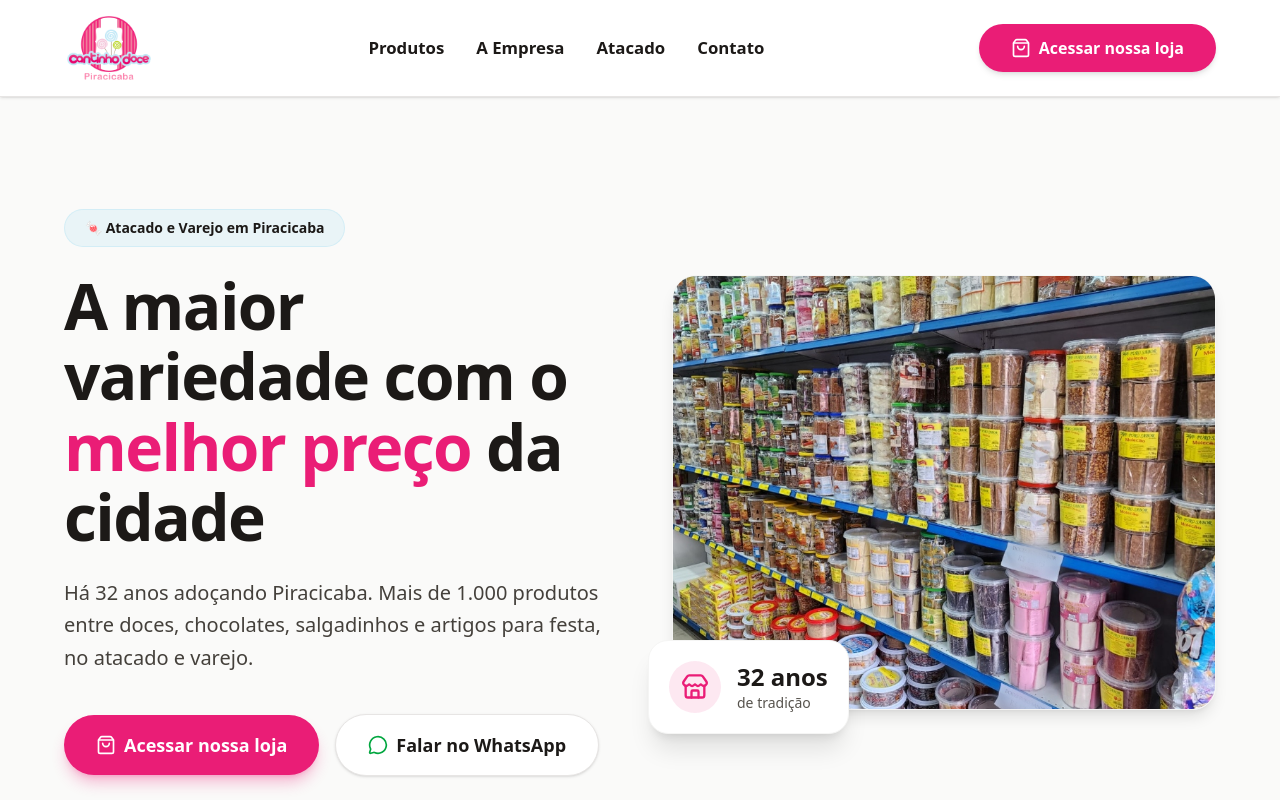
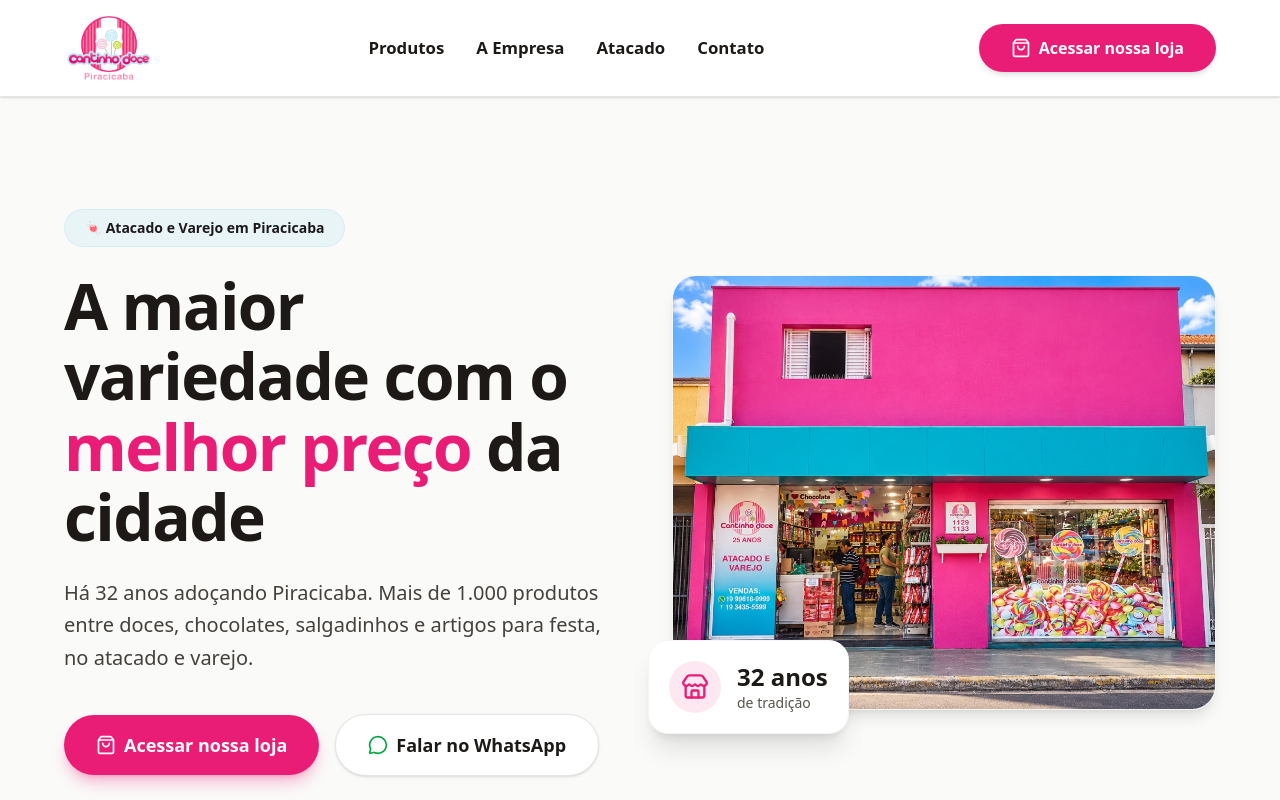
Before and after one commit to zenyxcore/cantinho-doce-site, a Next.js app: page / in a window 1280 px wide. Shown: the top 800 px of the page. Built offline with nearby package versions, Linux system fonts and the light colour scheme.

Commit message:
feat: add real facade image to hero

```diff
--- a/src/app/page.tsx
+++ b/src/app/page.tsx
@@ -72,14 +72,9 @@ export default function Home() {
           </div>
 
           <div className="flex-1 w-full relative order-1 lg:order-2">
-            {/*
-              NOTA PARA O DESENVOLVEDOR / USUÁRIO:
-              A imagem abaixo deve ser substituída pela 'fachada.jpg' assim que feito o upload.
-              Estou usando 'doces_pote.jpg' temporariamente para não quebrar o layout.
-            */}
             <div className="relative aspect-[4/3] lg:aspect-[5/4] rounded-[24px] overflow-hidden shadow-lg border border-stone-100">
               <Image
-                src="/images/doces_pote.jpg"
+                src="/images/fachada.jpg"
                 alt="Fachada da Cantinho Doce"
                 fill
                 className="object-cover object-center"
```
Also changed, not shown: public/images/fachada.jpg (added).
